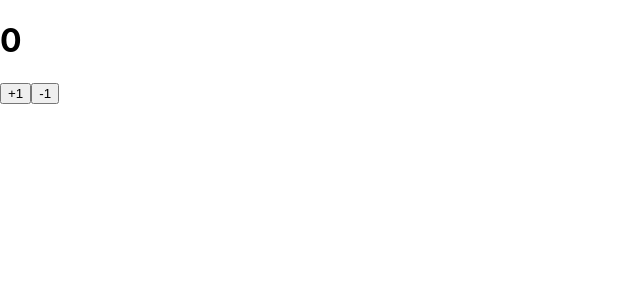
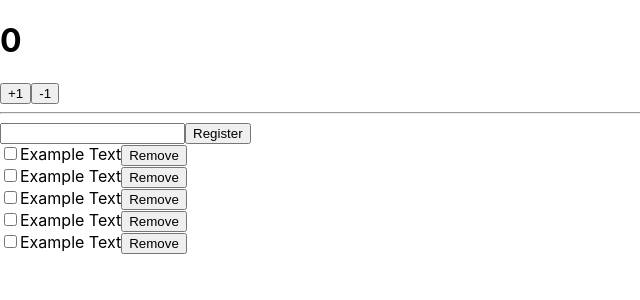
Before and after one commit to guswns1659/react-redux-tutorial, a React (Create React App) app: page / in a window 1280 px wide. Shown: the top 300 px of the page, without its empty margins (0-640 px from the left). Built offline with nearby package versions, Linux system fonts and the light colour scheme.

Commit message:
redux feat: Create Todos component

```diff
--- a/src/App.js
+++ b/src/App.js
@@ -1,11 +1,14 @@
 import logo from './logo.svg';
 import './App.css';
 import Counter from './components/Counter';
+import Todos from "./components/Todos";
 
 function App() {
     return (
         <div>
             <Counter number={0} />
+            <hr />
+            <Todos />
         </div>
     );
 }
--- /dev/null
+++ b/src/components/Todos.js
@@ -0,0 +1,41 @@
+const TodoItems = ({todo, onToggle, onRemove}) => {
+    return (
+        <div>
+            <input type="checkbox"/>
+            <span>Example Text</span>
+            <button>Remove</button>
+        </div>
+    )
+}
+
+const Todos = ({
+                   input,
+                   todos,
+                   onChangeInput,
+                   onInsert,
+                   onToggle,
+                   onRemove
+               }) => {
+
+    const onSubmit = e => {
+        e.preventDefault();
+    }
+
+    return (
+        <div>
+            <form onSubmit={onSubmit}>
+                <input/>
+                <button type="submit">Register</button>
+            </form>
+            <div>
+                <TodoItems/>
+                <TodoItems/>
+                <TodoItems/>
+                <TodoItems/>
+                <TodoItems/>
+            </div>
+        </div>
+    )
+}
+
+export default Todos;
```
